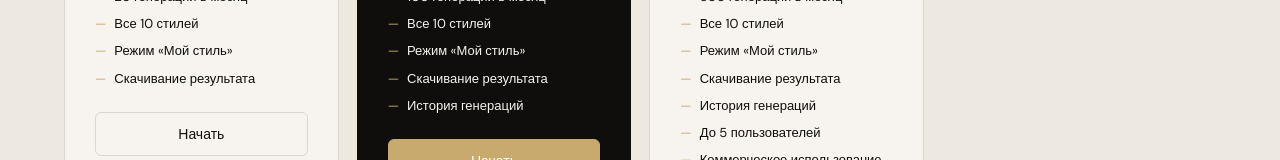
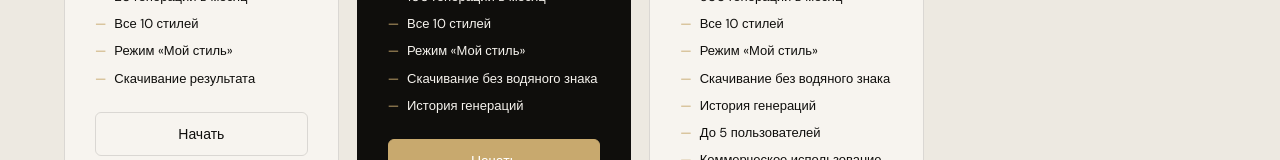
Before and after one commit to Qazaq71/VistaRoom.AI, a Next.js app: page / in a window 1280 px wide. Shown: the part 1745-1905 px from the top of the page. Built offline with nearby package versions, Linux system fonts and the light colour scheme.

Commit message:
Изменение описания тарифа

```diff
--- a/src/app/page.tsx
+++ b/src/app/page.tsx
@@ -502,7 +502,7 @@ export default function Home() {
         if (data.status === 'succeeded' && data.outputUrl) {
           clearInterval(pollRef.current!)
           // Apply watermark client-side via Canvas — no server dependency
-          const watermarked = plan === 'agency'
+          const watermarked = (plan === 'profi' || plan === 'agency')
             ? data.outputUrl
             : await addWatermark(data.outputUrl)
           setOutputUrl(watermarked); setStatus('done')
@@ -999,8 +999,8 @@ export default function Home() {
         <div className="pricing-grid">
           {[
             { name: 'Старт',     price: '$19',  period: 'в месяц', features: ['20 генераций в месяц', 'Все 10 стилей', 'Режим «Мой стиль»', 'Скачивание результата'], featured: false },
-            { name: 'Профи',     price: '$49',  period: 'в месяц', features: ['100 генераций в месяц', 'Все 10 стилей', 'Режим «Мой стиль»', 'Скачивание результата', 'История генераций'], featured: true },
-            { name: 'Агентство', price: '$149', period: 'в месяц', features: ['500 генераций в месяц', 'Все 10 стилей', 'Режим «Мой стиль»', 'Скачивание результата', 'История генераций', 'До 5 пользователей', 'Коммерческое использование'], featured: false },
+            { name: 'Профи',     price: '$49',  period: 'в месяц', features: ['100 генераций в месяц', 'Все 10 стилей', 'Режим «Мой стиль»', 'Скачивание без водяного знака', 'История генераций'], featured: true },
+            { name: 'Агентство', price: '$149', period: 'в месяц', features: ['500 генераций в месяц', 'Все 10 стилей', 'Режим «Мой стиль»', 'Скачивание без водяного знака', 'История генераций', 'До 5 пользователей', 'Коммерческое использование'], featured: false },
           ].map(plan => (
             <div key={plan.name} className={`plan${plan.featured ? ' featured' : ''}`}>
               {plan.featured && <div className="plan-badge">Популярный</div>}
```
